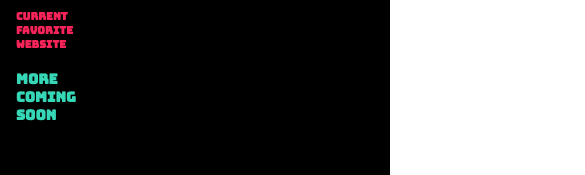
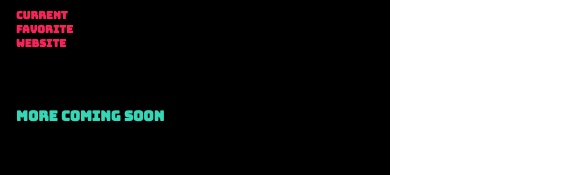
Before and after one commit to mrabineau/rabineau-portfolio, a React (Create React App) app: page /main in a window 390 px wide. Shown: the part 1445-1620 px from the top of the page, 585 px wide, since content can reach past the window. Built offline with nearby package versions, Linux system fonts and the light colour scheme; a web font is replaced by a local one.

Commit message:
responsive now?

```diff
--- a/src/Page_One/main.css
+++ b/src/Page_One/main.css
@@ -27,6 +27,8 @@
 #soon {
   font-family: 'Bungee', cursive;
   color: #36D7B7;
+  width: 100rem;
+  margin-top: 3rem;
 }
 
 @media (max-width: 414px) {
```
